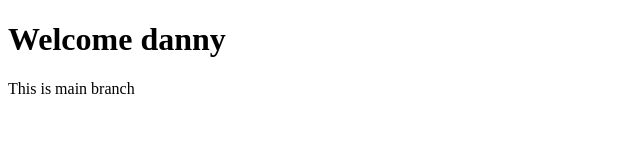
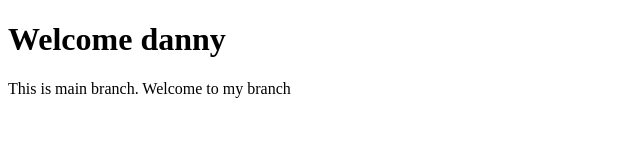
Before and after one commit to dnyaneshwar1303/danny_repo1, a plain HTML site: page index.html in a window 1280 px wide. Shown: the whole page, without its empty margins (0-640 px from the left). Drawn offline with Linux system fonts and the light colour scheme.

Commit message:
adden changes to para

```diff
--- a/index.html
+++ b/index.html
@@ -7,6 +7,6 @@
 </head>
 <body>
     <h1>Welcome danny</h1>
-    <p>This is main branch</p>
+    <p>This is main branch. Welcome to my branch</p>
 </body>
 </html>
```
